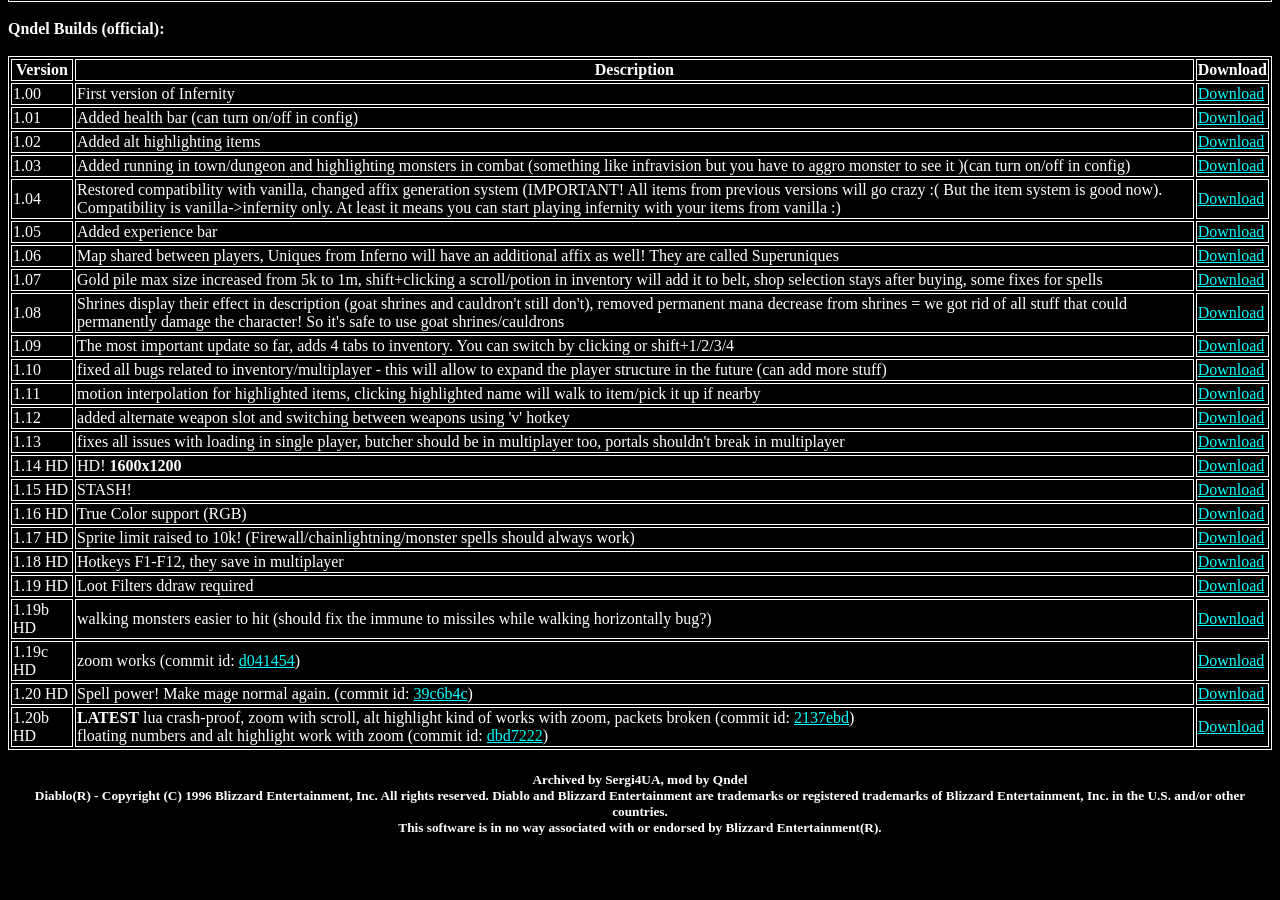
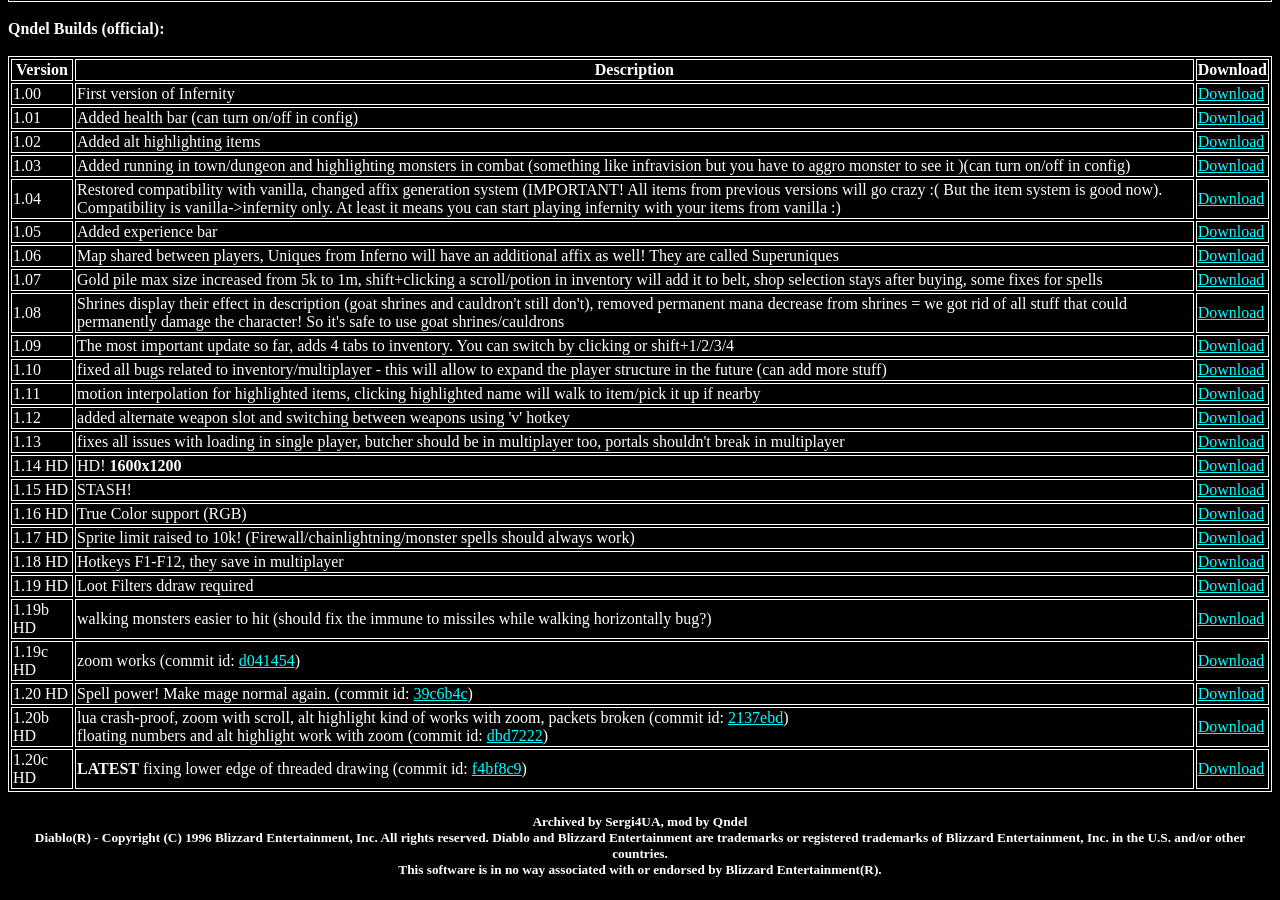
Before and after one commit to sergi4ua/sergi4ua.github.io, a Jekyll site: the page mods/infernity/index.html, which Jekyll copies as it is, in a window 1280 px wide and 900 px high, scrolled down 1152 px. Built offline with Jekyll 4.4.1, drawn with Linux system fonts in a browser that asks for light colours; before the commit the page ends 2010 px from its top, so only the background shows below that.

Commit message:
Update infernity page

```diff
--- a/mods/infernity/index.html
+++ b/mods/infernity/index.html
@@ -180,10 +180,15 @@
         </tr>
         <tr>
             <td>1.20b HD</td>
-            <td><b>LATEST</b> lua crash-proof, zoom with scroll, alt highlight kind of works with zoom, packets broken (commit id: <a href="https://github.com/qndel/Infernity/commit/2137ebd43f7a9d7d9813452ff403ba1b1a2ee9a6">2137ebd</a>)<br>
+            <td>lua crash-proof, zoom with scroll, alt highlight kind of works with zoom, packets broken (commit id: <a href="https://github.com/qndel/Infernity/commit/2137ebd43f7a9d7d9813452ff403ba1b1a2ee9a6">2137ebd</a>)<br>
             floating numbers and alt highlight work with zoom (commit id: <a href="https://github.com/qndel/Infernity/commit/dbd7222ec68b0ec04c01b3334b2a123dd0dd685e">dbd7222</a>)
             </td>
             <td><a href="qInfernity-1.20b.zip">Download</a></td>
+        </tr>
+        <tr>
+            <td>1.20c HD</td>
+            <td><b>LATEST</b> fixing lower edge of threaded drawing (commit id: <a href="https://github.com/qndel/Infernity/commit/f4bf8c9ac8f89bcd2633aba575e477b24c4959b9">f4bf8c9</a>)</td>
+            <td><a href="qInfernity-1.20c.zip">Download</a></td>
         </tr>
     </table>
     <footer>
```
Also changed, not shown: 1 other file.
